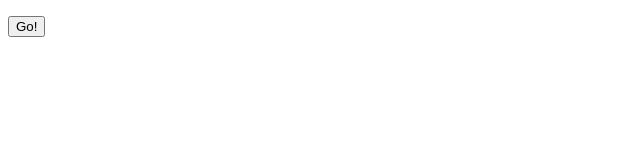
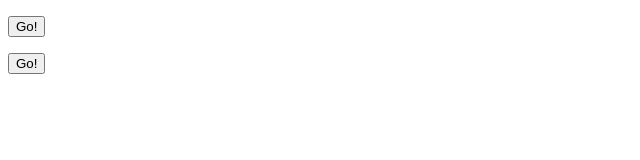
Before and after one commit to SebiCF/WF-JS-Day02-Sebastian-Sebastien, a plain HTML site: page index.html in a window 1280 px wide. Shown: the full height of the page, 0-640 px from the left. Drawn offline with Linux system fonts and the light colour scheme.

Commit message:
javascript ist dumm

```diff
--- a/Basic Exercises/Exercise1/index.html
+++ b/index.html
@@ -10,6 +10,9 @@
 <p id="exercise1"></p>
 <button type="button" onclick="ex1_temperature()">Go!</button>
 
+<p id="exercise2"></p>
+<button type="button" onclick="ex2_highestval([53,12,5,2123,43,234,12,643,234,212,124,6213,214])">Go!</button>
+
 
 
 </body>
--- a/Basic Exercises/Exercise1/script.js
+++ b/script.js
@@ -8,3 +8,8 @@ function ex1_temperature(){
 	}
 
 }
+
+function ex2_highestval(array) {
+  let highest = array.sort(function(a,b){ return b-a })[0]
+  document.getElementById("exercise2").innerHTML = `highest value: ${highest}`
+}
```
